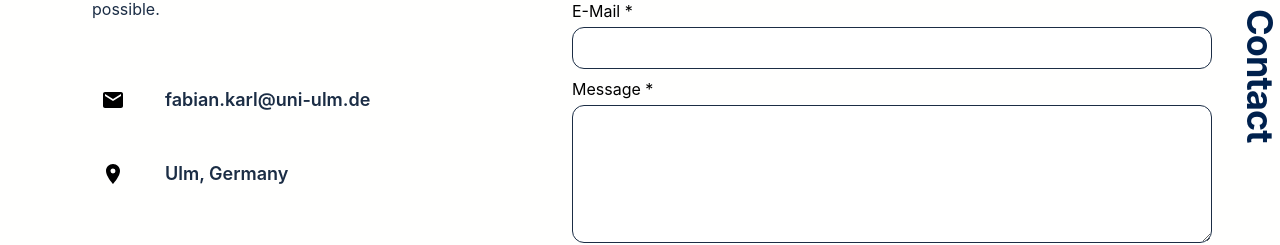
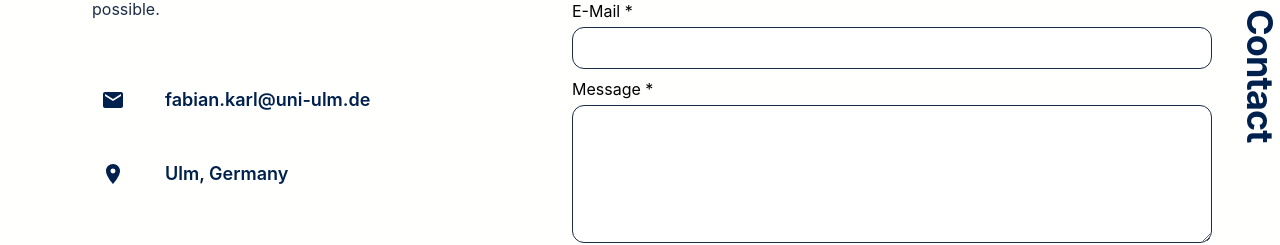
Before and after one commit to FKarl/portfolio-website, a Next.js app: page / in a window 1280 px wide. Shown: the part 2811-3056 px from the top of the page. Built offline with nearby package versions, Linux system fonts and the light colour scheme.

Commit message:
fix: typo in css

```diff
--- a/components/sections/contact/Contact.js
+++ b/components/sections/contact/Contact.js
@@ -73,19 +73,19 @@ export default function Contact({side}) {
                         <div
                             className="flex flex-row items-center space-x-5 md:space-x-10 rounded-md border border-bg-500 dark:border-dark-bg-500 hover:border-highlight-500 hover:dark:border-dark-highlight-500 p-2"
                             onClick={() => copyToClipboard(userData.email)}>
-                            <div className="text-headline-500-500 dark:text-dark-headline-500 text-2xl ">
+                            <div className="text-headline-500 dark:text-dark-headline-500 text-2xl ">
                                 <MdMail/>
                             </div>
-                            <p className="text-headline-500-500 dark:text-dark-headline-500 sm:text-lg whitespace-nowrap font-semibold">
+                            <p className="text-headline-500 dark:text-dark-headline-500 sm:text-lg whitespace-nowrap font-semibold">
                                 {userData.email}
                             </p>
                         </div>
                         <div
                             className="flex flex-row items-center space-x-5 md:space-x-10 rounded-md border border-bg-500 dark:border-dark-bg-500 hover:border-highlight-500 hover:dark:border-dark-highlight-500 p-2">
-                            <div className="text-headline-500-500 dark:text-dark-headline-500 text-2xl">
+                            <div className="text-headline-500 dark:text-dark-headline-500 text-2xl">
                                 <MdLocationOn/>
                             </div>
-                            <p className="text-headline-500-500 dark:text-dark-headline-500 sm:text-lg font-semibold">
+                            <p className="text-headline-500 dark:text-dark-headline-500 sm:text-lg font-semibold">
                                 {userData.location}
                             </p>
                         </div>
```
